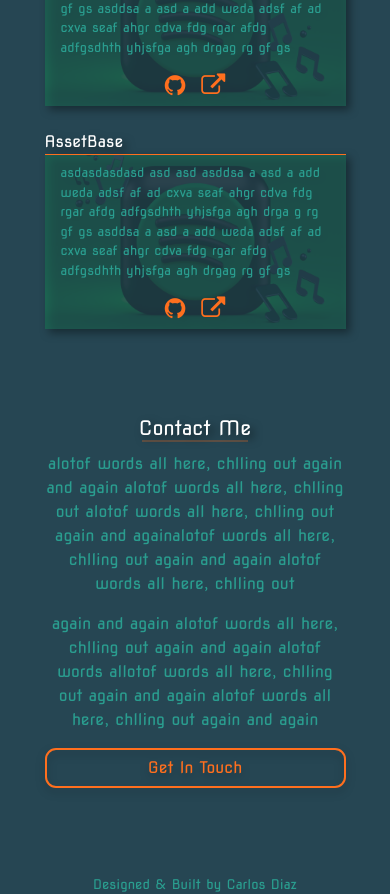
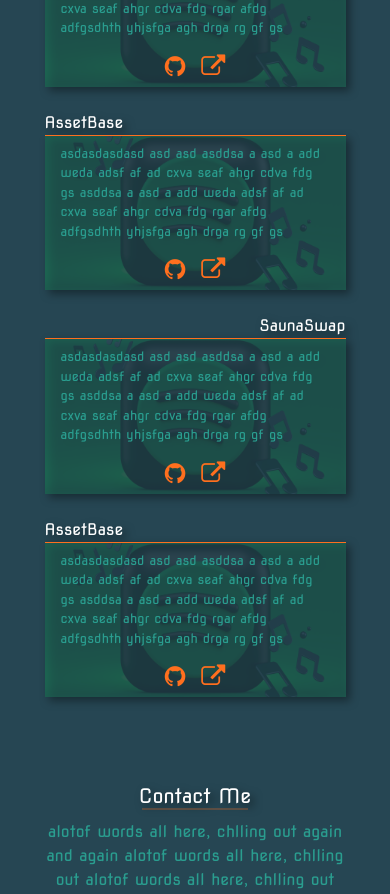
Before and after one commit to Carlos-Diaz-07/carlosdiaz.uk, a React (Create React App) app: page / in a window 390 px wide. Shown: the part 1720-2614 px from the top of the page. Built offline with nearby package versions, Linux system fonts and the light colour scheme; no server answers.

Commit message:
added uniqid

```diff
--- a/package.json
+++ b/package.json
@@ -3,6 +3,7 @@
   "version": "0.1.0",
   "private": true,
   "dependencies": {
+    "@reduxjs/toolkit": "^1.8.1",
     "@testing-library/jest-dom": "^5.16.2",
     "@testing-library/react": "^12.1.4",
     "@testing-library/user-event": "^13.5.0",
@@ -13,13 +14,14 @@
     "gh-pages": "^3.2.3",
     "react": "^17.0.2",
     "react-dom": "^17.0.2",
-    "react-redux": "^7.2.6",
+    "react-redux": "^8.0.1",
     "react-router-dom": "^6.2.2",
     "react-scripts": "5.0.0",
     "reactstrap": "^9.0.1",
     "redux": "^4.1.2",
     "redux-thunk": "^2.4.1",
     "sass": "^1.49.9",
+    "uniqid": "^5.4.0",
     "web-vitals": "^2.1.4",
     "yarn": "^1.22.18"
   },
--- a/src/App.js
+++ b/src/App.js
@@ -1,9 +1,7 @@
 import Main from "./components/MainComponent";
 import './App.css';
 import { Provider } from "react-redux";
-import { ConfigureStore } from "./redux/configureStore";
-
-const store = ConfigureStore();
+import { store } from "./redux/configureStore";
 
 function App() {
   return (
--- a/src/components/CustomCardComponent.js
+++ b/src/components/CustomCardComponent.js
@@ -1,7 +1,7 @@
-export const CustomCard = ({ textSide, project }) => {
-  if (textSide === "right")
+export const CustomCard = ({ textSide, project, uniqKey }) => {
+  if (textSide === "right") {
     return (
-      <div className={"custom-card mb-5 align-self-" + (window.innerWidth > 750 ? "start" : "stretch")} color="transparent" key={project.id}>
+      <div className={"custom-card mb-5 align-self-" + (window.innerWidth > 750 ? "start" : "stretch")} color="transparent" key={uniqKey}>
         <img className='card-img' src={project.imgUrl} alt="spotify logo" />
         <div className={"card-text-box d-flex flex-column top-50 " + ((window.innerWidth > 750) && "start-100")}>
           <p className='card-title text-end'>
@@ -20,9 +20,9 @@ export const CustomCard = ({ textSide, project }) => {
           </div>
         </div>
       </div>)
-  else {
+  } else {
     return (
-      <div className={"custom-card mb-5 align-self-" + (window.innerWidth > 750 ? "end" : "stretch")} color="transparent">
+      <div className={"custom-card mb-5 align-self-" + (window.innerWidth > 750 ? "end" : "stretch")} color="transparent" key={uniqKey}>
         <img className='card-img ' src={project.imgUrl} alt="spotify logo" />
         <div className='card-text-box d-flex flex-column'>
           <p className='card-title text-start w-100'>
--- a/src/components/WorkComponent.js
+++ b/src/components/WorkComponent.js
@@ -1,17 +1,18 @@
 import { CustomCard } from "./CustomCardComponent";
 import { Container } from 'reactstrap';
+import uniqid from 'uniqid';
 
 
 export const WorkSection = (projects) => {
   const jobs = projects.projects.map((project) => {
     const textSide = project.id % 2 === 0 ? "right" : "left";
     return (
-      <CustomCard textSide={textSide} project={project} />
+      <CustomCard textSide={textSide} project={project} uniqKey={uniqid()} />
     );
   });
 
   return (
-    <Container className="col-10 col-sm-8 col-md-6 d-flex flex-column section" id="work-section">
+    <Container className="col-10 col-sm-8 col-md-6 d-flex flex-column section" id="work-section" key={uniqid()}>
       <h5 className='text-shadow'>Work</h5>
       <hr className="mb-3"/>
       {jobs}
--- a/src/redux/configureStore.js
+++ b/src/redux/configureStore.js
@@ -1,11 +1,12 @@
-import { createStore } from "redux";
-import { Reducer, initialState } from "./reducer";
+import { Reducer } from "./reducer";
+import { configureStore } from '@reduxjs/toolkit'
 
-export const ConfigureStore = () => {
-  const store = createStore(
-    Reducer,
-    initialState
-  );
 
-  return store;
-}
+
+
+
+
+
+export const store = configureStore({
+  reducer: Reducer
+})
--- a/src/redux/reducer.js
+++ b/src/redux/reducer.js
@@ -1,6 +1,6 @@
 import { PROJECTS } from "../shared/projects";
 
-export const initialState = {
+const initialState = {
   projects: PROJECTS
 };
 
--- a/src/shared/projects.js
+++ b/src/shared/projects.js
@@ -2,14 +2,28 @@ export const PROJECTS = [
   {
     id: 0,
     title: "SaunaSwap",
-    description: "asdasdasdasd asd asd asddsa a asd a add weda adsf af ad cxva seaf ahgr cdva fdg rgar afdg adfgsdhth yhjsfga agh drga g rg gf gs asddsa a asd a add weda adsf af ad cxva seaf ahgr cdva fdg rgar afdg adfgsdhth yhjsfga agh drga\g rg gf gs",
+    description: "asdasdasdasd asd asd asddsa a asd a add weda adsf af ad cxva seaf ahgr cdva fdg  gs asddsa a asd a add weda adsf af ad cxva seaf ahgr cdva fdg rgar afdg adfgsdhth yhjsfga agh drga rg gf gs",
     imgUrl: "assets/images/spotify-logo.jpg",
     projectUrl: "https://github.com/Carlos-Diaz-07",
     repoUrl: "https://github.com/Carlos-Diaz-07"
   }, {
     id: 1,
     title: "AssetBase",
-    description: "asdasdasdasd asd asd asddsa a asd a add weda adsf af ad cxva seaf ahgr cdva fdg rgar afdg adfgsdhth yhjsfga agh drga g rg gf gs asddsa a asd a add weda adsf af ad cxva seaf ahgr cdva fdg rgar afdg adfgsdhth yhjsfga agh drga\g rg gf gs",
+    description: "asdasdasdasd asd asd asddsa a asd a add weda adsf af ad cxva seaf ahgr cdva fdg  gs asddsa a asd a add weda adsf af ad cxva seaf ahgr cdva fdg rgar afdg adfgsdhth yhjsfga agh drga rg gf gs",
+    imgUrl: "assets/images/spotify-logo.jpg",
+    projectUrl: "https://github.com/Carlos-Diaz-07",
+    repoUrl: "https://github.com/Carlos-Diaz-07"
+  }, {
+    id: 2,
+    title: "SaunaSwap",
+    description: "asdasdasdasd asd asd asddsa a asd a add weda adsf af ad cxva seaf ahgr cdva fdg  gs asddsa a asd a add weda adsf af ad cxva seaf ahgr cdva fdg rgar afdg adfgsdhth yhjsfga agh drga rg gf gs",
+    imgUrl: "assets/images/spotify-logo.jpg",
+    projectUrl: "https://github.com/Carlos-Diaz-07",
+    repoUrl: "https://github.com/Carlos-Diaz-07"
+  }, {
+    id: 3,
+    title: "AssetBase",
+    description: "asdasdasdasd asd asd asddsa a asd a add weda adsf af ad cxva seaf ahgr cdva fdg  gs asddsa a asd a add weda adsf af ad cxva seaf ahgr cdva fdg rgar afdg adfgsdhth yhjsfga agh drga rg gf gs",
     imgUrl: "assets/images/spotify-logo.jpg",
     projectUrl: "https://github.com/Carlos-Diaz-07",
     repoUrl: "https://github.com/Carlos-Diaz-07"
```
Also changed, not shown: 2 other files (tests, documents, lock files or other folders).
